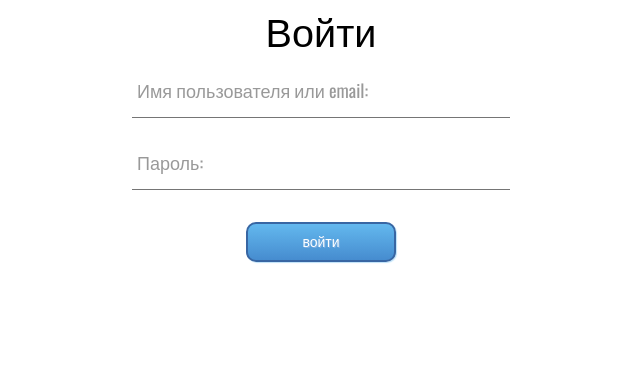
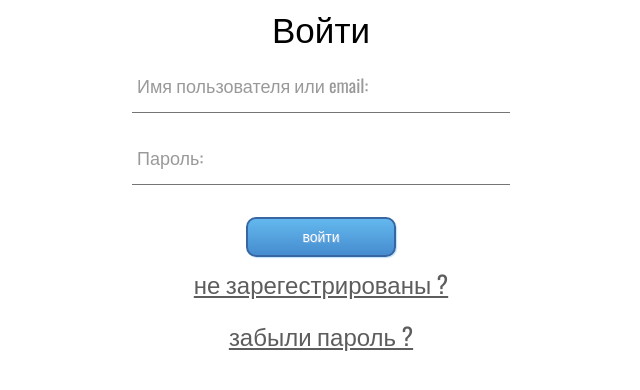
Before and after one commit to AnreX73/_t_app, a Django app: page /login/ in a window 1280 px wide. Shown: the top 390 px of the page, without its empty margins (319-959 px from the left). Run offline with Django 4.2, Linux system fonts and the light colour scheme.

Commit message:
little changes

```diff
--- a/therapy/core/forms.py
+++ b/therapy/core/forms.py
@@ -7,9 +7,10 @@ User = get_user_model()
 
 class LoginUserForm(AuthenticationForm):
     username = forms.CharField(max_length=150, required=True,
-                       label='Имя пользователя или email',)
+                               label='Имя пользователя или email',
+                               widget=forms.TextInput(attrs={'readonly onfocus': "this.removeAttribute('readonly');", 'autocomplete': 'off'}))
 
-    password = forms.CharField(required=True,label='Пароль',
+    password = forms.CharField(required=True, label='Пароль',
                                widget=forms.PasswordInput)
 
     class Meta:
@@ -18,10 +19,11 @@ class LoginUserForm(AuthenticationForm):
 
 
 class RegisterUserForm(UserCreationForm):
-    username = forms.CharField(max_length=150, required=True,label='Имя пользователя ',)
+    username = forms.CharField(max_length=150, required=True, label='Имя пользователя ',
+                               widget=forms.TextInput(attrs={'readonly onfocus': "this.removeAttribute('readonly');", 'autocomplete': 'off'}))
 
     email = forms.EmailField(required=True,
-                            label='Email' )
+                             label='Email')
 
     first_name = forms.CharField(required=True,
                                  label='Имя')
@@ -42,4 +44,4 @@ class RegisterUserForm(UserCreationForm):
 
     class Meta:
         model = User
-        fields = ('username', 'email', 'first_name', 'last_name','phone','photo', 'password1', 'password2')
+        fields = ('username', 'email', 'first_name', 'last_name', 'phone', 'photo', 'password1', 'password2')
--- a/therapy/core/static/core/css/main.css
+++ b/therapy/core/static/core/css/main.css
@@ -117,7 +117,7 @@ body {
 
 
 h1 {
-font-size: clamp(1.5rem, 2vw + 1rem, 3rem);
+font-size: clamp(1.5rem, 2vw + 1rem, 2.5rem);
 }
 
 
--- a/therapy/core/templates/core/index.html
+++ b/therapy/core/templates/core/index.html
@@ -12,8 +12,7 @@
     {% else %}
     <button class="btn" onclick="location.href='{% url 'login' %}'" >вход</button>
     {% endif %}
-<p class="forgot_password" onclick="location.href='{% url 'register' %}'">не зарегестрированы ?</p>
-<p class="forgot_password">забыли пароль ?</p>
+
 
 
 {% endblock content %}
--- a/therapy/core/templates/registration/login.html
+++ b/therapy/core/templates/registration/login.html
@@ -20,4 +20,6 @@
     </div>
         <button class="btn" type="submit">войти</button>
     </form>
+<p class="forgot_password" onclick="location.href='{% url 'register' %}'">не зарегестрированы ?</p>
+<p class="forgot_password">забыли пароль ?</p>
 {% endblock content %}
```
